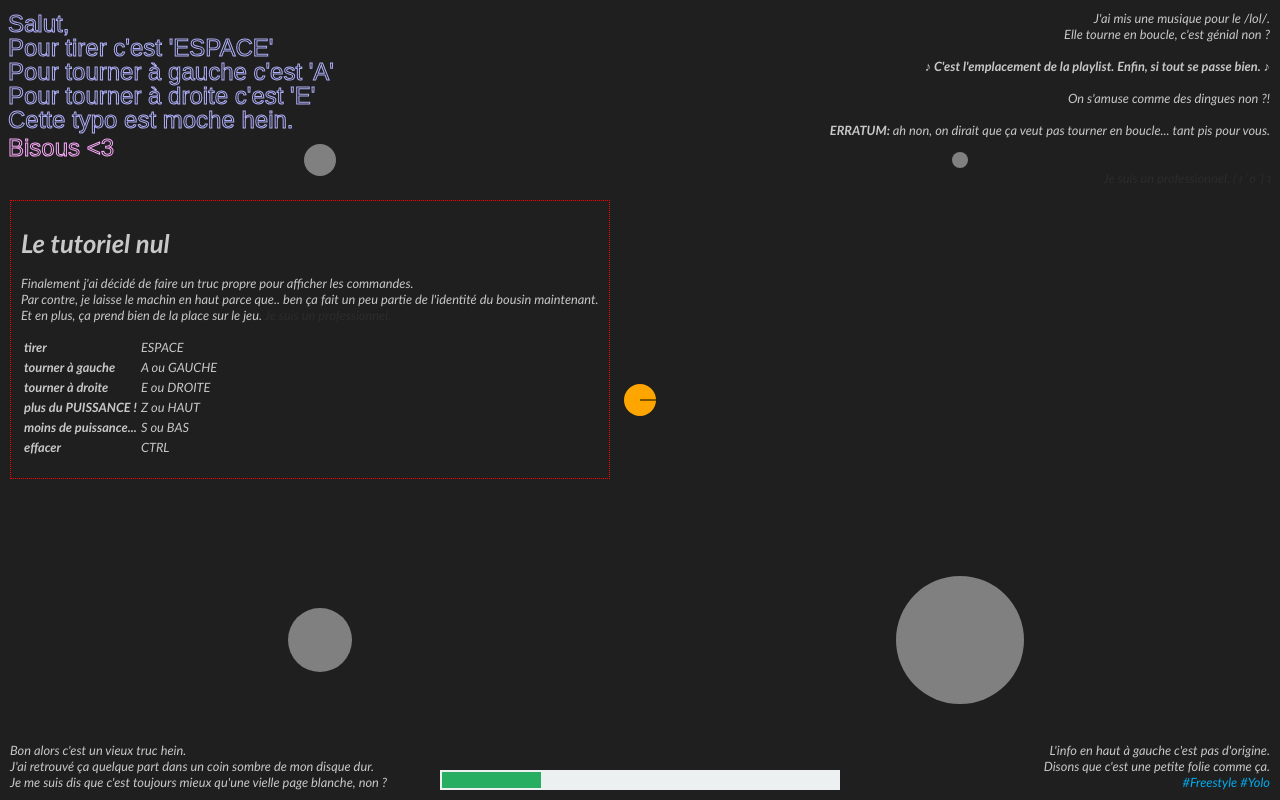
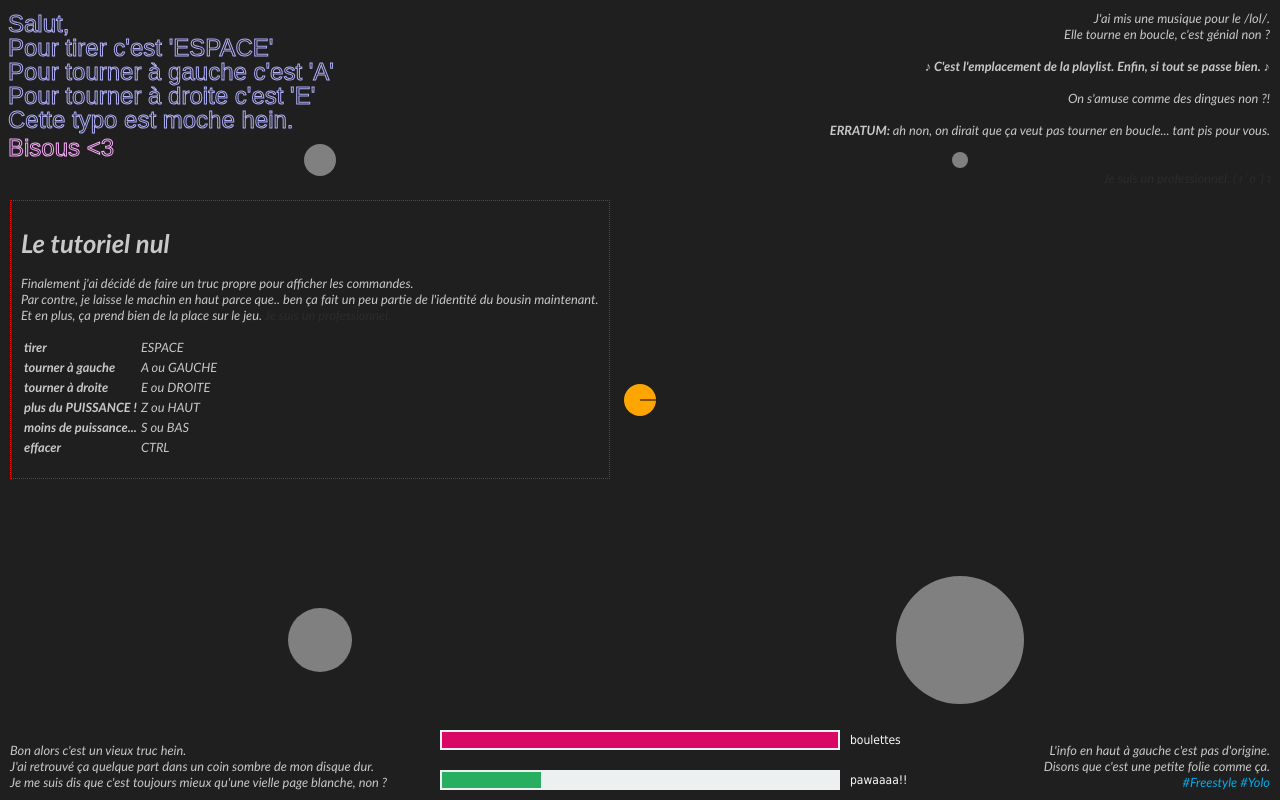
Before and after one commit to Noyau/noyau.github.io, a plain HTML site: page index.html in a window 1280 px wide. Drawn offline with Linux system fonts and the light colour scheme.

Commit message:
+ added common/Core.Structs.js + created Core.Structs.Gauge structure to handle clamped value + using Core.Structs.Gauge for power handling + moved Game.UI to sample-game/Game.UI.js + added ammo bar + changed bullets color values

```diff
--- a/index.html
+++ b/index.html
@@ -19,8 +19,10 @@
             #tutoNul    { top:    25%;  left:   10px; text-align: left;  border: 1px dotted red; padding: 10px 10px 20px 10px; }
         </style>
         <script type="text/javascript" src="js/common/Core.js"></script>
+        <script type="text/javascript" src="js/common/Core.Structs.js"></script>
         <script type="text/javascript" src="js/sample-game/GUI.js"></script>
         <script type="text/javascript" src="js/sample-game/Game.js"></script>
+        <script type="text/javascript" src="js/sample-game/Game.UI.js"></script>
         <script type="text/javascript" src="js/Ambient.js"></script>
         <script type="text/javascript" src="https://www.youtube.com/iframe_api"></script>
     </head>
--- /dev/null
+++ b/js/common/Core.Structs.js
@@ -0,0 +1,21 @@
+Core.Structs = {};
+
+Core.Structs.Gauge = function(value, min, max) {
+    this.value = value;
+    this.min = min;
+    this.max = max;
+};
+
+Core.Structs.Gauge.prototype = {
+    add: function(amount) {
+        if((this.value += amount) > this.max)
+            this.value = this.max;
+    },
+    sub: function(amount) {
+        if((this.value -= amount) < this.min)
+            this.value = this.min;
+    },
+    ratio: function() {
+        return (this.value - this.min) / (this.max - this.min);
+    },
+};
--- /dev/null
+++ b/js/sample-game/Game.UI.js
@@ -0,0 +1,79 @@
+Game.UI = {};
+Game.UI.PowerBar = function(x, y, width, height, background, foreground, label) {
+    this.x = x;
+    this.y = y;
+    this.width  = width  > 0 ? width  : 0;
+    this.height = height > 0 ? height : 0;
+    this.background = background;
+    this.foreground = foreground;
+    this.label = label;
+};
+Game.UI.PowerBar.prototype = {
+    render: function(context, power) {
+        context.beginPath();
+        context.rect(this.x, this.y, this.width, this.height);
+        context.fillStyle = this.background;
+        context.fill();
+
+        var x = this.x + 2;
+        var y = this.y + 2;
+        var w = this.width  - 4;
+        var h = this.height - 4;
+
+        context.beginPath();
+        context.rect(x, y, w * power, h);
+        context.fillStyle = this.foreground;
+        context.fill();
+
+        h -= 4;
+        x = this.x + this.width  + 10;
+        y = this.y + (this.height - h) * .5 + 10;
+
+        context.beginPath();
+        context.font = h + "px Tahoma";
+        context.textAlign = "left";
+        context.fillStyle = "#fafafa";
+        context.fillText(this.label, x, y);
+    },
+};
+
+Game.UI.AmmoBar = function(x, y, width, height, background, label) {
+    this.x = x;
+    this.y = y;
+    this.width  = width  > 0 ? width  : 0;
+    this.height = height > 0 ? height : 0;
+    this.background = background;
+    this.label = label;
+};
+Game.UI.AmmoBar.prototype = {
+    render: function(context, ammo, time) {
+        context.beginPath();
+        context.rect(this.x, this.y, this.width, this.height);
+        context.fillStyle = this.background;
+        context.fill();
+
+        var x = this.x + 2;
+        var y = this.y + 2;
+        var w = this.width  - 4;
+        var h = this.height - 4;
+
+        var r = parseInt(Math.sin(time * .2 + 0.15) * 127 + 128);
+        var g = parseInt(Math.sin(time * .3 + 0.99) * 127 + 128);
+        var b = parseInt(Math.sin(time * .7 + 0.75) * 127 + 128);
+
+        context.beginPath();
+        context.rect(x, y, w * ammo, h);
+        context.fillStyle = "rgb("+r+","+g+","+b+")";
+        context.fill();
+
+        h -= 4;
+        x = this.x + this.width  + 10;
+        y = this.y + (this.height - h) * .5 + 10;
+
+        context.beginPath();
+        context.font = h + "px Tahoma";
+        context.textAlign = "left";
+        context.fillStyle = "#fafafa";
+        context.fillText(this.label, x, y);
+    },
+};
--- a/js/sample-game/Game.js
+++ b/js/sample-game/Game.js
@@ -12,8 +12,10 @@ function Game()
     this.shoots     = [];
     this.corners    = [];
 
-    this.power      = { current: 20, min: 10, max: 50, };
+    this.power      = new Core.Structs.Gauge(20, 10, 50);
     this.powerBar   = null;
+
+    this.ammoBar    = null;
 }
 
 Game.current   = null;
@@ -103,7 +105,13 @@ Game.prototype = {
         );
 
         this.powerBar = new Game.UI.PowerBar(
-            this.canvas.width * .5 - 200, this.canvas.height - 30, 400, 20, "#ecf0f1", "#27ae60");
+            this.canvas.width * .5 - 200, this.canvas.height - 30, 400, 20, "#ecf0f1", "#27ae60",
+            "pawaaaa!!",
+        );
+        this.ammoBar  = new Game.UI.AmmoBar(
+            this.canvas.width * .5 - 200, this.canvas.height - 70, 400, 20, "#ecf0f1",
+            "boulettes",
+        );
     },
     update: function(delta) {
         if (Game.Keys.isDown(Game.Keys.ROT_LEFT))
@@ -112,12 +120,12 @@ Game.prototype = {
             this.player.rotateRight(Math.PI * delta);
         if (Game.Keys.isDown(Game.Keys.CLEAR))
             this.shoots.splice(0, this.shoots.length);
-        if (Game.Keys.isDown(Game.Keys.POW_UP) && this.power.current < this.power.max)
-            ++this.power.current;
-        if (Game.Keys.isDown(Game.Keys.POW_DOWN) && this.power.current > this.power.min)
-            --this.power.current;
+        if (Game.Keys.isDown(Game.Keys.POW_UP))
+            this.power.add(1);
+        if (Game.Keys.isDown(Game.Keys.POW_DOWN))
+            this.power.sub(1);
         if (Game.Keys.isDown(Game.Keys.SHOOT) && this.shoots.length < Game.maxShoots)
-            this.shoots.push(this.player.shoot(this.power.current));
+            this.shoots.push(this.player.shoot(this.power.value));
 
         var now = Date.now();
         for(var i = 0; i < this.shoots.length; ++i)
@@ -179,17 +187,19 @@ Game.prototype = {
         var rgbCommon = Game.Colors.frequence * this.frameCount + Math.PI * 0.33;
         for(var i = 0; i < this.shoots.length; ++i)
         {
-            var r = parseInt(Math.sin(rgbCommon + i * 0.15) * 127 + 128);
-            var g = parseInt(Math.sin(rgbCommon + i * 0.99) * 127 + 128);
-            var b = parseInt(Math.sin(rgbCommon + i * 0.75) * 127 + 128);
+            var r = parseInt(Math.sin(rgbCommon * .2 + i * 0.15) * 127 + 128);
+            var g = parseInt(Math.sin(rgbCommon * .3 + i * 0.99) * 127 + 128);
+            var b = parseInt(Math.sin(rgbCommon * .7 + i * 0.75) * 127 + 128);
             var color = "rgb("+r+","+g+","+b+")";
             this.shoots[i].render(this.context, color, color);
         }
 
         for(var i = 0; i < this.corners.length; ++i)
             this.corners[i].render(this.context, "grey", "grey");
-        0
-        this.powerBar.render(this.context, (this.power.current - this.power.min) / (this.power.max - this.power.min));
+
+        this.powerBar.render(this.context, this.power.ratio());
+
+        this.ammoBar.render(this.context, 1. - this.shoots.length / Game.maxShoots, this.now * 1e-3);
 
         ++this.frameCount;
     },
@@ -213,34 +223,6 @@ Game.prototype = {
         setInterval(function() {
             t.run();
         }, 1);
-    },
-};
-
-Game.UI = {};
-Game.UI.PowerBar = function(x, y, width, height, background, foreground) {
-    this.x = x;
-    this.y = y;
-    this.width  = width  > 0 ? width  : 0;
-    this.height = height > 0 ? height : 0;
-    this.background = background;
-    this.foreground = foreground;
-};
-Game.UI.PowerBar.prototype = {
-    render: function(context, power) {
-        context.beginPath();
-        context.rect(this.x, this.y, this.width, this.height);
-        context.fillStyle = this.background;
-        context.fill();
-
-        var x = this.x + 2;
-        var y = this.y + 2;
-        var w = this.width  - 4;
-        var h = this.height - 4;
-
-        context.beginPath();
-        context.rect(x, y, w * power, h);
-        context.fillStyle = this.foreground;
-        context.fill();
     },
 };
 
```
